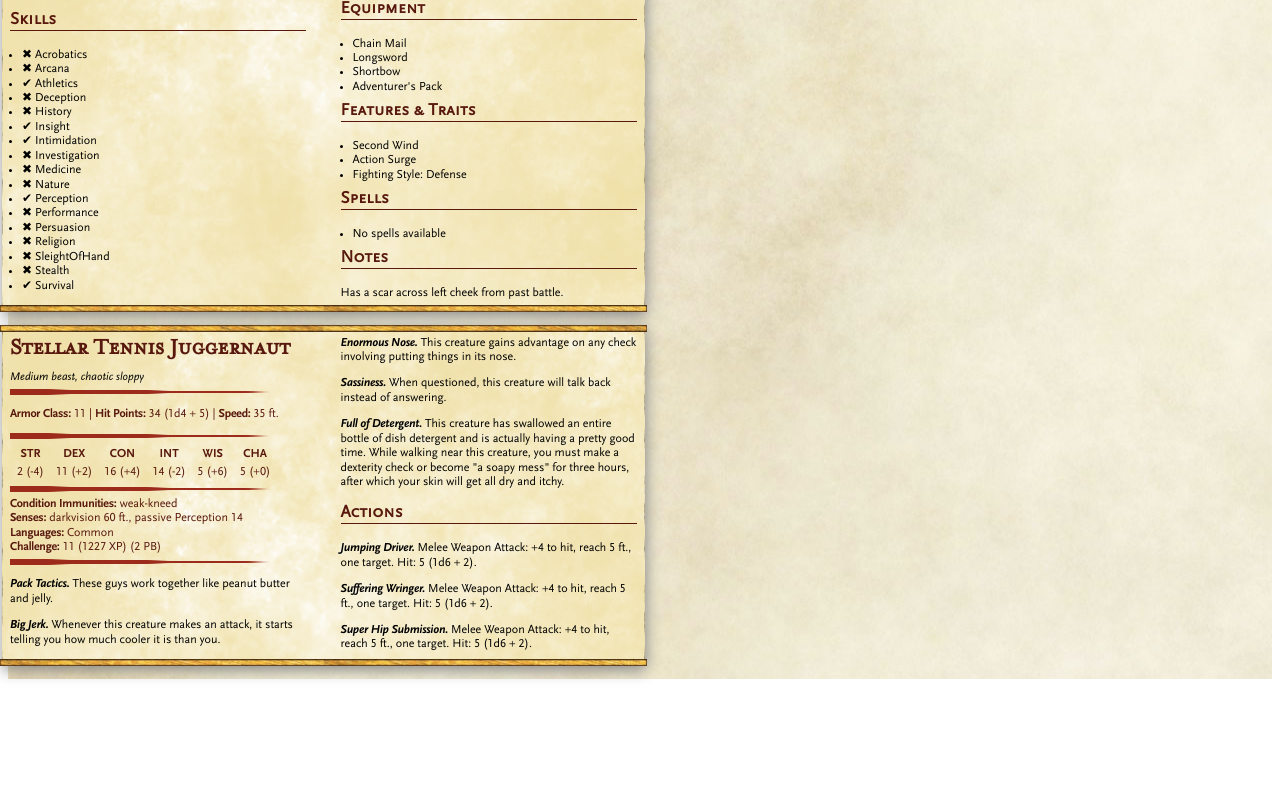
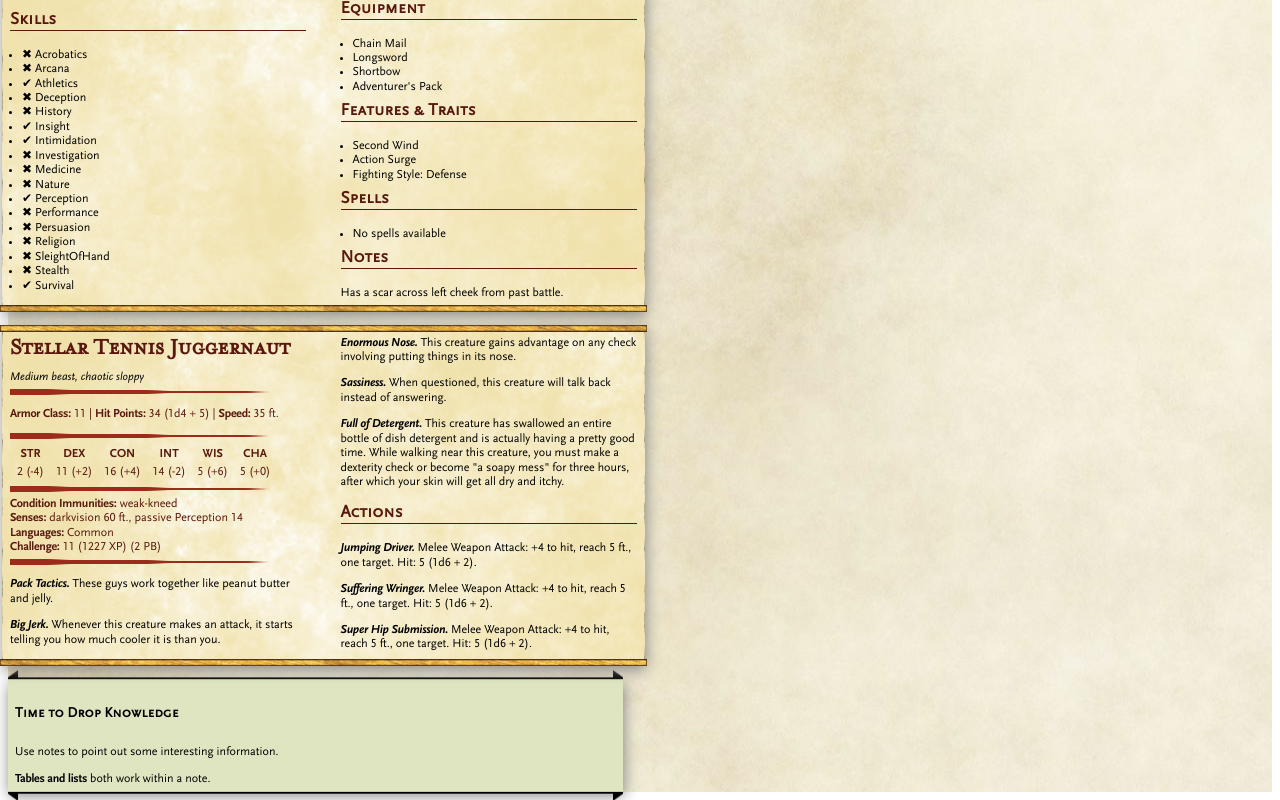
Before and after one commit to Numericos-Anonimos/JSONs_and_Dragons--Frontend, an Angular app: page / in a window 1280 px wide. Shown: the part 205-1005 px from the top of the page. Before the commit the page ends 892 px from the top, so only its background shows below. Built offline with nearby package versions, Linux system fonts and the light colour scheme.

Commit message:
note added (missing css)

```diff
--- a/src/app/app.component.html
+++ b/src/app/app.component.html
@@ -7,6 +7,13 @@
     [monster]="myMonster"
     [isWide]="true">
   </app-monster-sheet>
+
+  <div class="note">
+    <h5>Time to Drop Knowledge</h5>
+    <p>Use notes to point out some interesting information.</p>
+    <p><strong>Tables and lists</strong> both work within a note.</p>
+  </div>
+
 </div>
 
 
```
